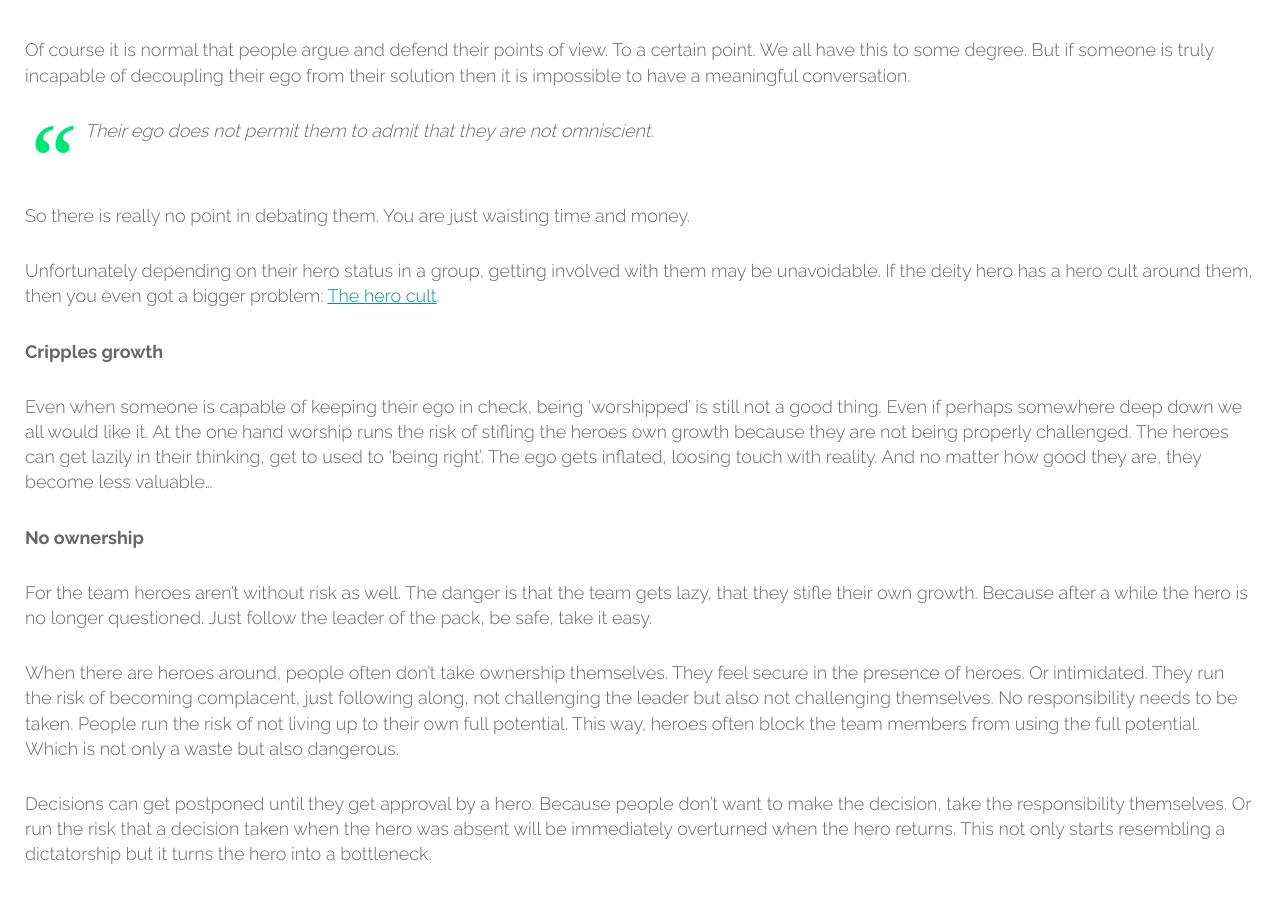
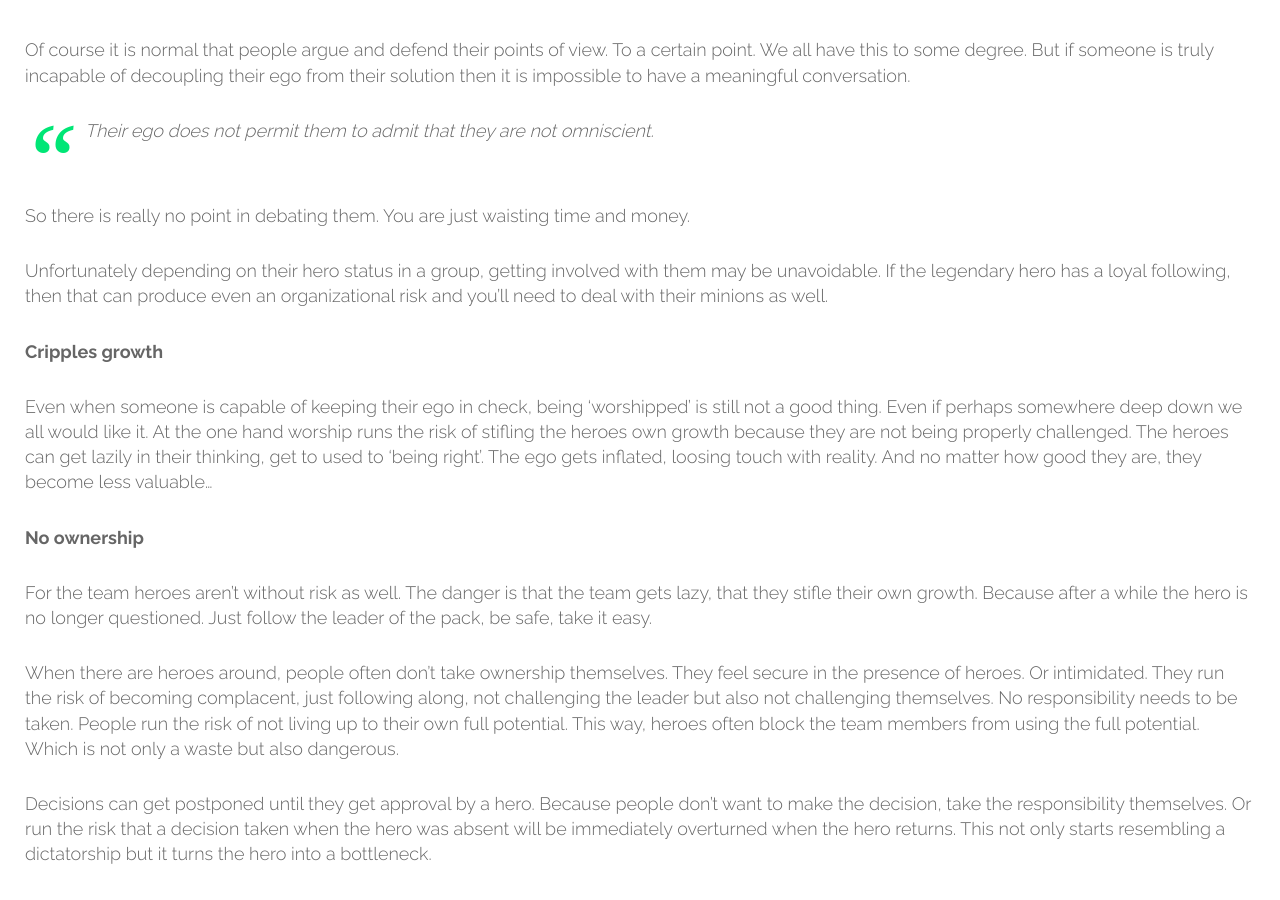
Before and after one commit to tripledio/tripledio.github.io, a Jekyll site: the page built from _posts/2018-05-01-Heroes.md, in a window 1280 px wide and 900 px high, scrolled down 6993 px. Built offline with Jekyll 4.4.1, drawn with Linux system fonts in a browser that asks for light colours.

Commit message:
removed hero cult

```diff
--- a/_posts/2018-05-01-Heroes.md
+++ b/_posts/2018-05-01-Heroes.md
@@ -150,7 +150,7 @@ Of course it is normal that people argue and defend their points of view. To a c
 
 So there is really no point in debating them. You are just waisting time and money.
 
-Unfortunately depending on their hero status in a group, getting involved with them may be unavoidable. If the deity hero has a hero cult around them, then you even got a bigger problem: [The hero cult](#hero-cult).
+Unfortunately depending on their hero status in a group, getting involved with them may be unavoidable. If the legendary hero has a loyal following, then that can produce even an organizational risk and you'll need to deal with their minions as well.
 
 **Cripples growth**
 
```
